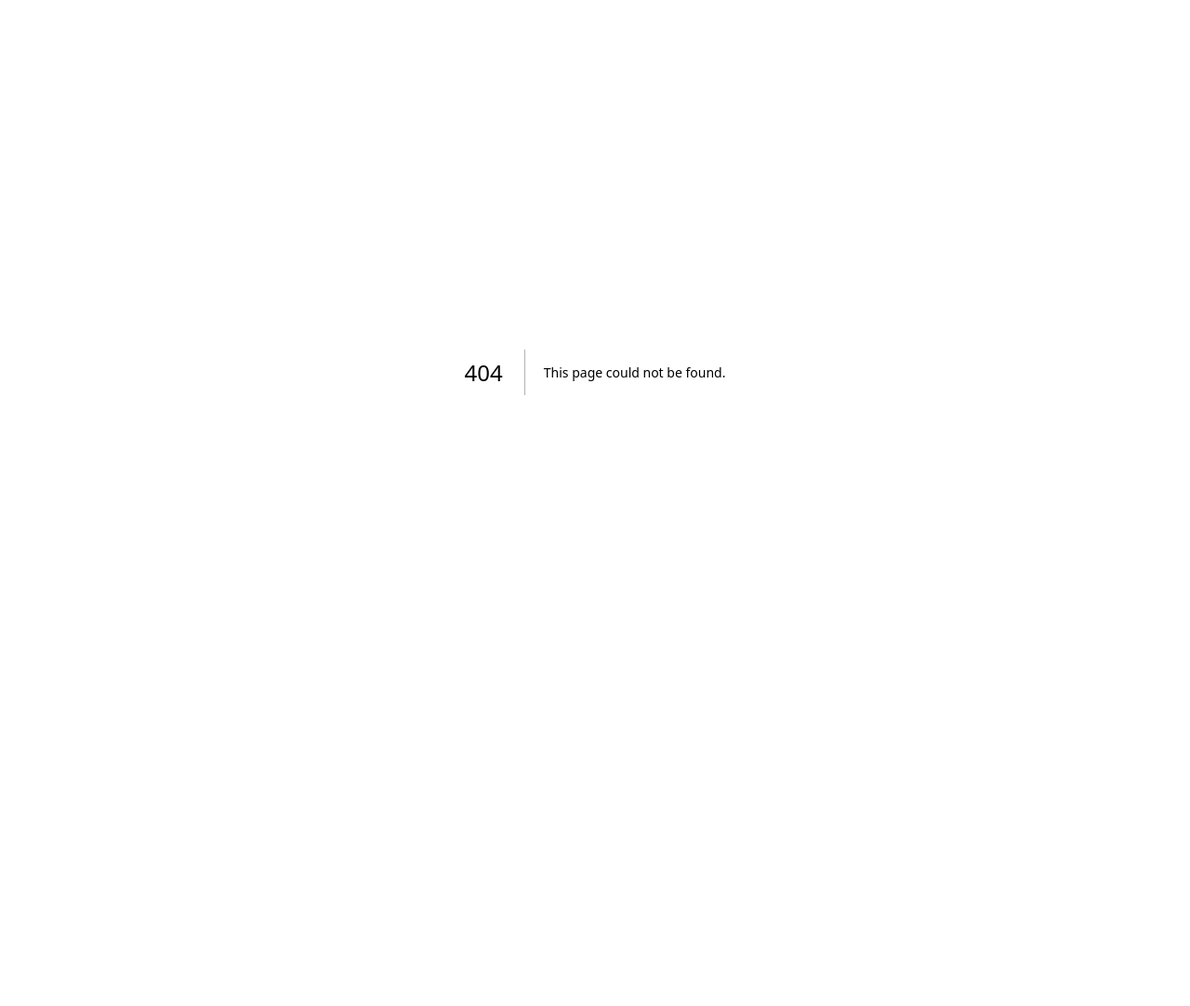
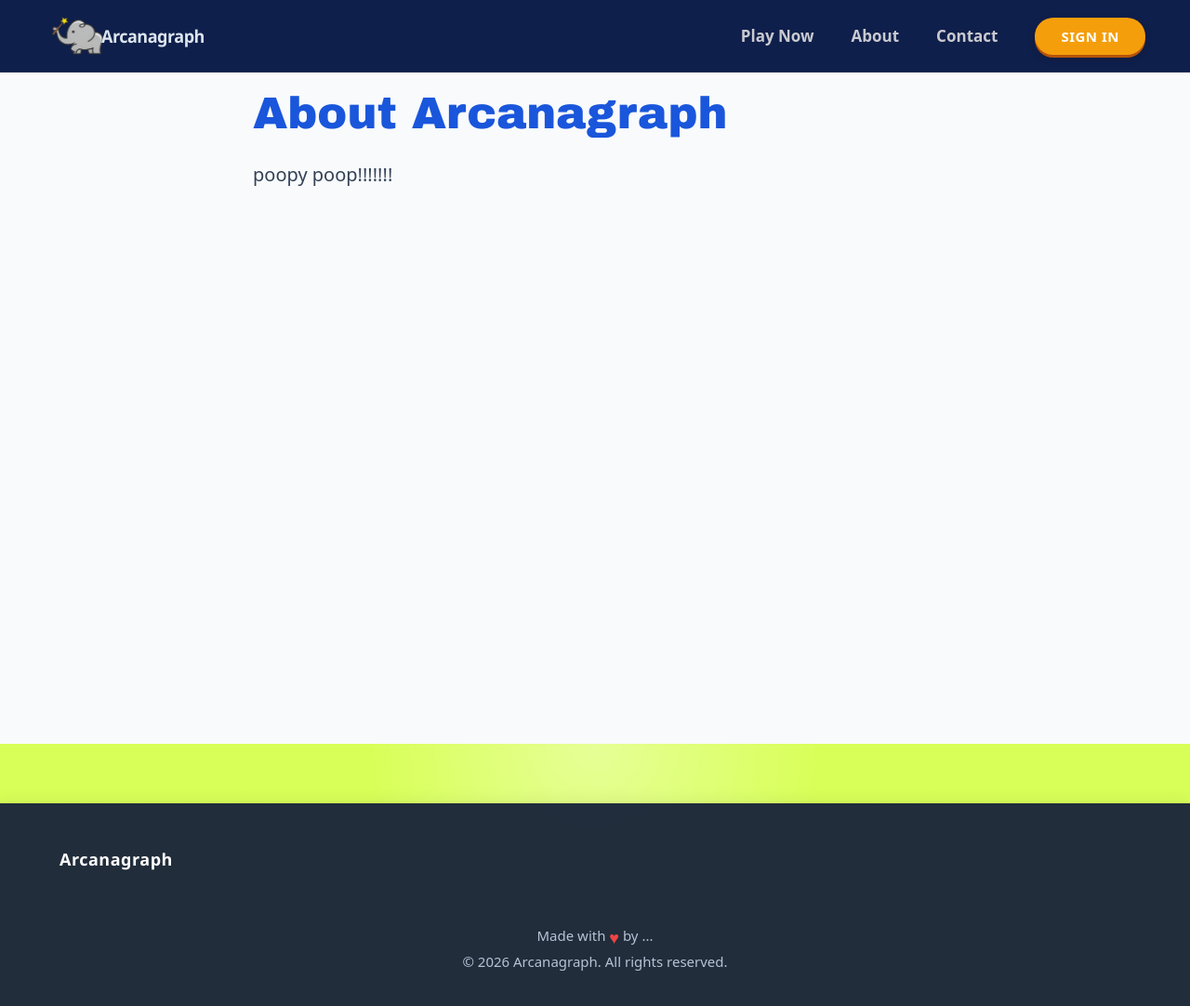
Before and after one commit to KingSkyrock/arcanagraph, a Next.js app in the folder frontend/: page /about in a window 1280 px wide. Before the commit this address had no page. Shown: the whole page at 93% size. Before the commit the page ends 800 px from the top, so only its background shows below. Built offline with nearby package versions, Linux system fonts and the light colour scheme.

Commit message:
Added About page, modes, and visuals

```diff
--- /dev/null
+++ b/frontend/src/app/about/page.tsx
@@ -0,0 +1,72 @@
+import Navbar from '@/components/Navbar';
+
+export default function AboutPage() {
+  return (
+    <>
+      <Navbar />
+      <main style={{ minHeight: '100vh', padding: '64px 0', background: '#f8fafc' }}>
+        <div style={{ maxWidth: 800, margin: '0 auto', padding: 32 }}>
+          <h1 style={{
+            fontSize: 48,
+            fontWeight: 900,
+            marginBottom: 24,
+            color: '#1a56db',
+            fontFamily: "'Arial Black', 'Oswald', system-ui, sans-serif"
+          }}>
+            About Arcanagraph
+          </h1>
+          <p style={{
+            fontSize: 20,
+            lineHeight: 1.6,
+            color: '#334155',
+            fontFamily: "'Nunito', system-ui, sans-serif"
+          }}>
+            poopy poop!!!!!!!<br />
+            {/* Add more about your mission, team, etc. */}
+          </p>
+        </div>
+      </main>
+      <footer
+        style={{
+          width: '100%',
+          background: 'rgba(30, 41, 59, 0.98)',
+          color: '#e0e7ef',
+          fontFamily: "'Nunito', system-ui, sans-serif",
+          fontWeight: 500,
+          fontSize: 18,
+          padding: '48px 0 40px 0',
+          marginTop: 64,
+          boxShadow: '0 -2px 16px rgba(30,41,59,0.08)',
+          display: 'flex',
+          flexDirection: 'column',
+          alignItems: 'center',
+          minHeight: 220,
+          zIndex: 20,
+          position: 'relative',
+        }}
+      >
+        <div style={{ maxWidth: 1200, width: '90%', display: 'flex', flexWrap: 'wrap', justifyContent: 'space-between', alignItems: 'center', gap: 24 }}>
+          <div
+            style={{
+              fontWeight: 900,
+              fontSize: 18,
+              letterSpacing: '0.5px',
+              color: '#fff',
+              marginBottom: 8,
+              fontFamily: "'Segoe UI', 'Inter', 'Oswald', sans-serif",
+            }}
+          >
+            Arcanagraph
+          </div>
+        </div>
+        <div style={{ flex: 1 }} />
+        <div style={{ fontSize: 15, color: '#b6c3d6', textAlign: 'center', marginBottom: 4 }}>
+          Made with <span style={{ color: '#ef4444', fontSize: 18, verticalAlign: 'middle' }}>♥</span> by ...
+        </div>
+        <div style={{ fontSize: 15, color: '#b6c3d6', textAlign: 'center' }}>
+          © 2026 Arcanagraph. All rights reserved.
+        </div>
+      </footer>
+    </>
+  );
+}
--- a/frontend/src/app/page.tsx
+++ b/frontend/src/app/page.tsx
@@ -160,7 +160,7 @@ function HeroSection() {
 
       {/* RIGHT: actual uploaded elephant PNG, flush bottom-right */}
       <div style={{
-        position: 'absolute', right: '0%', bottom: 0,
+        position: 'absolute', right: '0%', bottom: '20%',
         width: '54%', height: '92%',
         display: 'flex', alignItems: 'flex-end', justifyContent: 'center',
         zIndex: 5, pointerEvents: 'none',
@@ -230,12 +230,12 @@ function LeaderboardSection() {
   return (
     <section id="leaderboard" style={{
       minHeight: '100vh', display: 'flex', alignItems: 'center', justifyContent: 'center',
-      padding: '96px 24px', background: '#eef4ff',
+      padding: '96px 24px', background: 'rgba(180, 191, 239, 0.99)', position: 'relative', zIndex: 10,
     }}>
       <div style={{ width: '100%', maxWidth: 820 }}>
         <div style={{ textAlign: 'center', marginBottom: 44 }}>
           <h2 style={{
-            fontSize: 60, fontWeight: 900, color: '#1a56db', margin: '0 0 10px',
+            fontSize: 60, fontWeight: 900, color: 'rgb(9, 15, 131)', margin: '0 0 10px',
             fontFamily: " 'Arial Black', 'Oswald', system-ui, sans-serif", letterSpacing: '-1px',
           }}>Leaderboard</h2>
           <p style={{ color: '#64748b', fontSize: 18, fontFamily: "'Nunito', system-ui, sans-serif" }}>
@@ -303,14 +303,52 @@ function LeaderboardSection() {
 export default function HomePage() {
   return (
     <>
-      <style>{`
-        @import url('https://fonts.googleapis.com/css2?family=Nunito:wght@400;600;700;800;900&display=swap');
-        *, *::before, *::after { box-sizing: border-box; margin: 0; padding: 0; }
-        body { font-family: 'Nunito', system-ui, sans-serif; }
-      `}</style>
+      <style>{` ... `}</style>
       <Navbar />
       <HeroSection />
       <LeaderboardSection />
+      {/* Place the footer here, before the closing fragment */}
+      <footer
+        style={{
+          width: '100%',
+          background: 'rgba(30, 41, 59, 0.98)',
+          color: '#e0e7ef',
+          fontFamily: "'Nunito', system-ui, sans-serif",
+          fontWeight: 500,
+          fontSize: 18,
+          padding: '48px 0 40px 0',
+          marginTop: 64,
+          boxShadow: '0 -2px 16px rgba(30,41,59,0.08)',
+          display: 'flex',
+          flexDirection: 'column',
+          alignItems: 'center',
+          minHeight: 220,
+          zIndex: 20,
+          position: 'relative',
+        }}
+      >
+        <div style={{ maxWidth: 1200, width: '90%', display: 'flex', flexWrap: 'wrap', justifyContent: 'space-between', alignItems: 'center', gap: 24 }}>
+          <div
+            style={{
+              fontWeight: 900,
+              fontSize: 18,
+              letterSpacing: '0.5px',
+              color: '#fff',
+              marginBottom: 8,
+              fontFamily: "'Segoe UI', 'Inter', 'Oswald', sans-serif",
+            }}
+          >
+            Arcanagraph
+          </div>
+        </div>
+        <div style={{ flex: 1 }} />
+        <div style={{ fontSize: 15, color: '#b6c3d6', textAlign: 'center', marginBottom: 4 }}>
+          Made with <span style={{ color: '#ef4444', fontSize: 18, verticalAlign: 'middle' }}>♥</span> by ...
+        </div>
+        <div style={{ fontSize: 15, color: '#b6c3d6', textAlign: 'center' }}>
+          © 2026 Arcanagraph. All rights reserved.
+        </div>
+      </footer>
     </>
   );
 }
--- a/frontend/src/components/Navbar.tsx
+++ b/frontend/src/components/Navbar.tsx
@@ -19,41 +19,56 @@ export default function Navbar() {
       borderBottom: '1px solid rgba(255,255,255,0.08)',
     }}>
       {/* LEFT: Logo & Brand Name (Microsoft-style layout) */}
-      <Link href="/"
+      <Link
+        href="/"
         style={{
           display: 'flex',
           alignItems: 'center',
           textDecoration: 'none',
           cursor: 'pointer',
-          padding: '8px 12px',
+          padding: '4px 8px', // smaller padding
           borderRadius: '4px',
-          transition: 'background 0.2s ease, transform 0.1s ease',
+          transition: 'transform 0.15s',
         }}
-        onMouseEnter={(e) => {
-          e.currentTarget.style.background = 'rgba(255, 255, 255, 0.08)';
-          e.currentTarget.style.transform = 'scale(1.02)';
+        onMouseEnter={e => {
+          e.currentTarget.style.transform = 'scale(1.07)';
+          e.currentTarget.style.background = 'transparent';
         }}
-        onMouseLeave={(e) => {
+        onMouseLeave={e => {
+          e.currentTarget.style.transform = 'scale(1)';
           e.currentTarget.style.background = 'transparent';
-          e.currentTarget.style.transform = 'scale(1)';
+          // revert text color to gray if not clicked
+          const span = e.currentTarget.querySelector('span');
+          if (span) span.style.color = 'rgb(220, 229, 238)';
+        }}
+        onMouseDown={e => {
+          // On click, make Arcanagraph text white
+          const span = e.currentTarget.querySelector('span');
+          if (span) span.style.color = 'rgb(255, 255, 255)';
+        }}
+        onMouseUp={e => {
+          // On release, revert Arcanagraph text to gray
+          const span = e.currentTarget.querySelector('span');
+          if (span) span.style.color = 'rgb(220, 229, 238)';
         }}
       >
         <Image
           src="/images/logo.png"
           alt="Arcanagraph Home"
-          width={80}
-          height={60}
-          style={{ objectFit: 'contain' }}
+          width={55} // smaller logo
+          height={48}
+          style={{ objectFit: 'contain', transition: 'transform 0.15s' }}
         />
         <span style={{
-          color: '#fff',
-          fontSize: '22px',
+          color: 'rgb(220, 229, 238)', // light gray
+          fontSize: '18px', // smaller font
           fontWeight: 600,
           letterSpacing: '-0.5px',
-          marginLeft: '-10px', // Nudges text closer to the cropped elephant
+          marginLeft: '-2px',
           fontFamily: "'Segoe UI', 'Inter', 'Oswald', sans-serif",
           lineHeight: 1,
-          transform: 'scaleY(1.05)', // Adds professional height
+          transform: 'scaleY(1.05)',
+          transition: 'color 0.15s, transform 0.15s',
         }}>
           Arcanagraph
         </span>
@@ -64,7 +79,11 @@ export default function Navbar() {
         {['Play Now', 'About', 'Contact'].map(label => (
           <Link
             key={label}
-            href={label === 'Play Now' ? '/play' : '#'}
+            href={
+              label === 'Play Now' ? '/play' :
+              label === 'About' ? '/about' :
+              label === 'Contact' ? '/contact' : '#'
+            }
             style={{
               color: 'rgba(228, 226, 226, 0.88)',
               textDecoration: 'none',
@@ -79,16 +98,15 @@ export default function Navbar() {
             {label}
           </Link>
         ))}
-
         <button
           style={{
             textDecoration: 'none',
-            background: '#f59e0b', // Amber background
-            color: '#fff',
+            background: 'rgb(245, 158, 11)', // Amber background
+            color: 'rgb(255,255,255)',
             borderRadius: 50,
-            padding: '12px 32px', // Slightly smaller padding for a Navbar
-            fontWeight: 800,
-            fontSize: 16,
+            padding: '10px 28px', // Smaller padding
+            fontWeight: 700,
+            fontSize: 15,
             cursor: 'pointer',
             display: 'inline-flex',
             alignItems: 'center',
@@ -96,19 +114,18 @@ export default function Navbar() {
             fontFamily: "'Nunito', system-ui, sans-serif",
             letterSpacing: '0.5px',
             border: 'none',
-            // The "Lego" Hard Shadow
-            boxShadow: '0 4px 0px #b45309, 0 4px 12px rgba(0,0,0,0.2)',
+            boxShadow: '0 3px 0px rgb(180, 83, 9), 0 3px 8px rgba(0,0,0,0.18)',
             transition: 'transform 0.18s ease-out, box-shadow 0.18s, background 0.15s',
           }}
           onMouseEnter={e => {
             e.currentTarget.style.transform = 'scale(1.02) translateY(-2px)';
-            e.currentTarget.style.boxShadow = '0 6px 0px #b45309, 0 8px 16px rgba(0,0,0,0.2)';
-            e.currentTarget.style.background = '#d97706';
+            e.currentTarget.style.boxShadow = '0 5px 0px rgb(180, 83, 9), 0 7px 12px rgba(0,0,0,0.18)';
+            e.currentTarget.style.background = 'rgb(217, 119, 6)';
           }}
           onMouseLeave={e => {
             e.currentTarget.style.transform = 'scale(1) translateY(0)';
-            e.currentTarget.style.boxShadow = '0 4px 0px #b45309, 0 4px 12px rgba(0,0,0,0.2)';
-            e.currentTarget.style.background = '#f59e0b';
+            e.currentTarget.style.boxShadow = '0 3px 0px rgb(180, 83, 9), 0 3px 8px rgba(0,0,0,0.18)';
+            e.currentTarget.style.background = 'rgb(245, 158, 11)';
           }}
         >
           SIGN IN
```
Also changed, not shown: frontend/src/app/play/page.tsx (+65 -19 lines).
